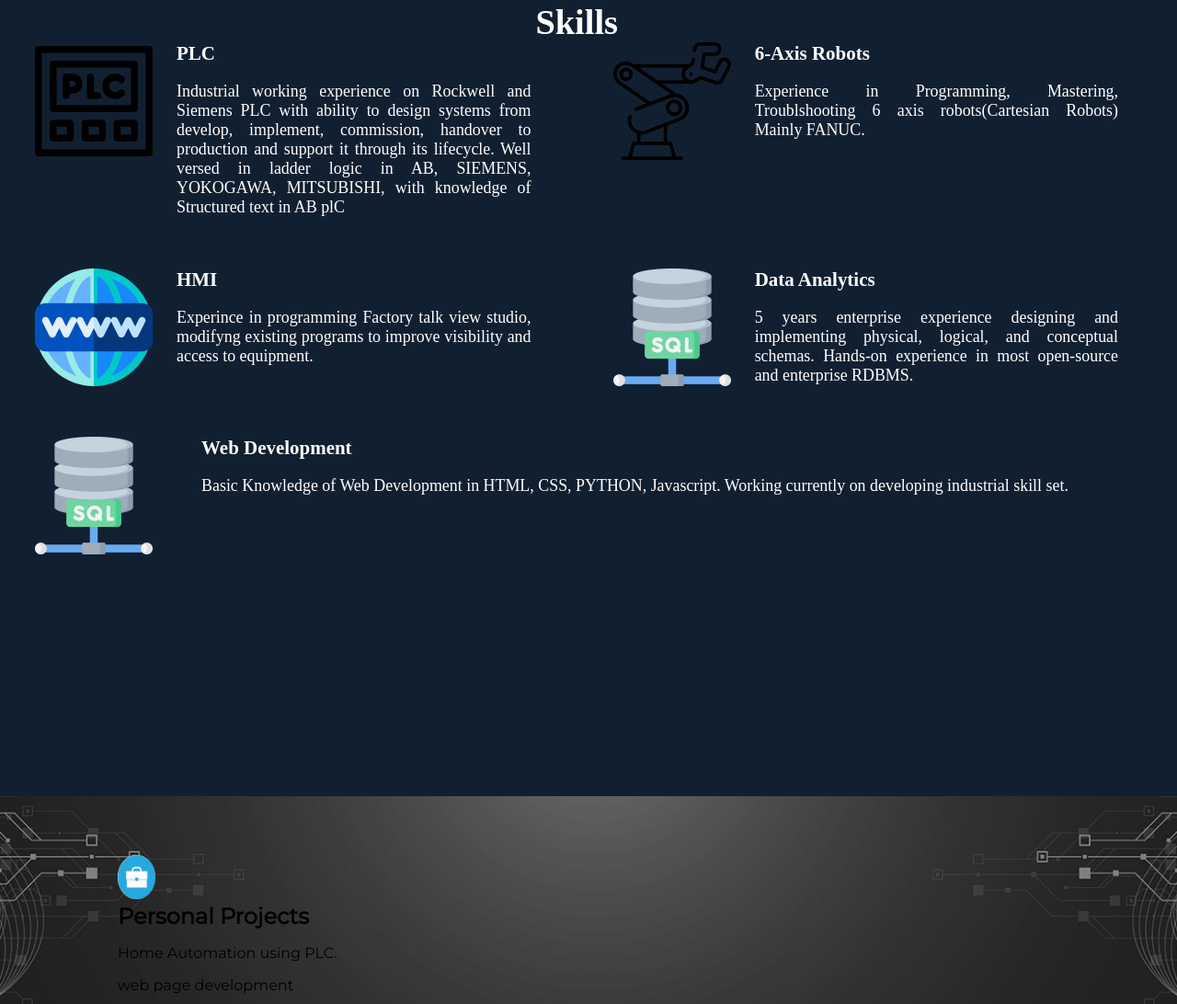
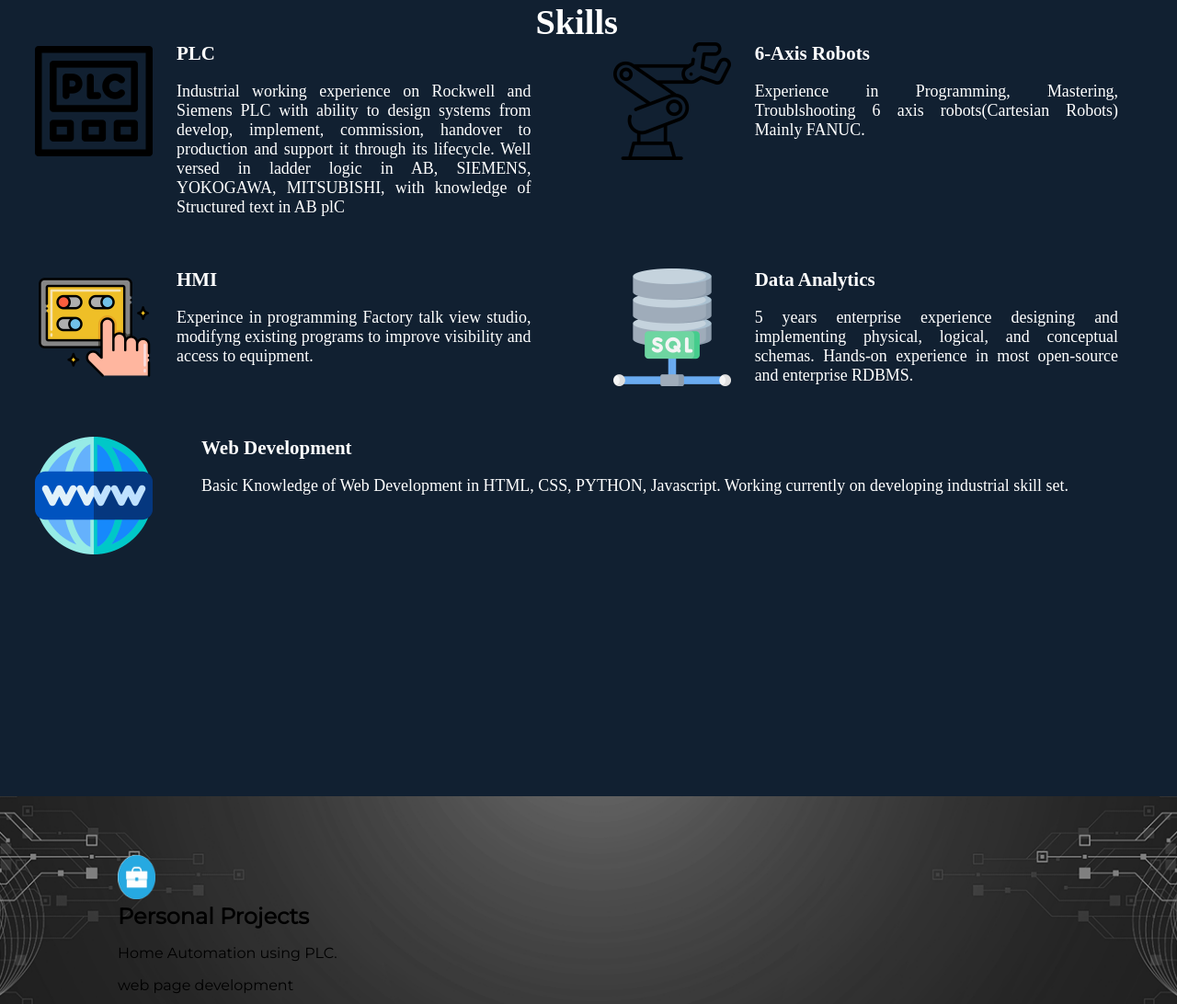
Before and after one commit to meda13213ei/Portfolio, a plain HTML site: page index.html in a window 1280 px wide. Shown: the part 1962-3054 px from the top of the page at 92% size. Drawn offline with Linux system fonts and the light colour scheme.

Commit message:
Update index.html

```diff
--- a/index.html
+++ b/index.html
@@ -80,8 +80,8 @@
                 </div>
             </div>
             <div class ="skill3">
-                <div class = "www">
-                    <img class = "code-img" src = "images/world-wide-web.png" alt = "web-img">
+                <div class = "HMI">
+                    <img class = "code-img" src = "images/interfaces.png" alt = "web-img">
                 </div>
                 <div class = "skill-3">
                     <h3>HMI</h3>
@@ -102,7 +102,7 @@
             </div>
             <div class= "skill5">
                 <div class = "tools">
-                    <img class = "code-img" src = "images/database.png" alt = "SQL-img"></div>
+                    <img class = "code-img" src = "images/world-wide-web.png" alt = "www-img"></div>
                 <div class = "skill-5">
                     <h3>Web Development</h3>
                     <p>Basic Knowledge of Web Development in HTML, CSS, PYTHON, Javascript. Working currently on
```
